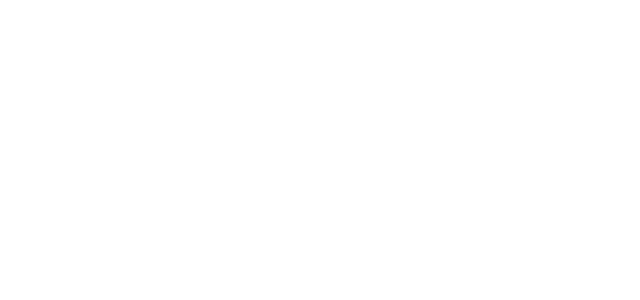
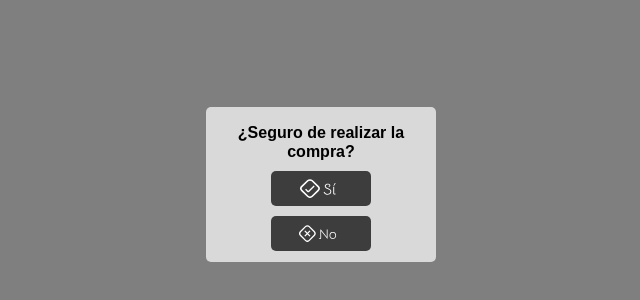
Before and after one commit to DanielEStebanChaconDiaz/expressProject, a React (Vite) app: page /#/confirmacion_compra in a window 1280 px wide. Before the commit this address had no page. Shown: the part 216-516 px from the top of the page, without its empty margins (319-959 px from the left). Built offline with nearby package versions, Linux system fonts and the light colour scheme; the HTML template or start-up script is replaced by a standard one; a web font is replaced by a local one.

Commit message:
feat: :sparkles: Purchase confirmation page

```diff
--- a/src/app.jsx
+++ b/src/app.jsx
@@ -4,6 +4,7 @@
 import Store from './pages/store'
 import Offer from './pages/offer'
 import Car from './pages/car'
+import Confirmacion from './pages/confirmacion_compra'
 import { HashRouter, Routes, Route } from "react-router-dom"; // Cambiado a HashRouter
 export default function App() {
     return (
@@ -14,6 +15,7 @@
                 <Route path ="/store" element={<Store/>}/>
                 <Route path ="/offer" element={<Offer/>}/>
                 <Route path ="/car" element={<Car/>}/>
+                <Route path ="/confirmacion_compra" element={<Confirmacion/>}/>
             </Routes>
         </HashRouter>
     )
--- a/src/pages/car.jsx
+++ b/src/pages/car.jsx
@@ -1,7 +1,20 @@
 import { useState } from "react";
 import "../styles/car.css";
+import Confirmacion from './confirmacion_compra'
 
 export default function Car() {
+
+    const [isModalOpen, setIsModalOpen] = useState(false);
+
+    // Función para abrir el modal
+    const handleCheckoutClick = () => {
+      setIsModalOpen(true);
+    };
+
+    // Función para cerrar el modal
+    const closeModal = () => {
+      setIsModalOpen(false);
+    };
   // Estado del carrito
   const [items, setItems] = useState([
     {
@@ -120,7 +133,13 @@
             <span>Total</span>
             <span>S/{total}</span>
           </div>
-          <button className="checkout-button">Realizar compra</button>
+            {/* Botón para realizar compra */}
+            <button className="checkout-button" onClick={handleCheckoutClick}>Realizar compra</button>
+
+            {/* Renderizar el modal si isModalOpen es true */}
+            {isModalOpen && (
+            <Confirmacion closeModal={closeModal} />
+            )}
         </div>
       </section>
 
--- /dev/null
+++ b/src/pages/confirmacion_compra.jsx
@@ -0,0 +1,20 @@
+import '../styles/confirmacion_compra.css';
+
+export default function Confirmacion({ closeModal }) {
+  return (
+    <div className="modal-overlay">
+      <div className="modal-content">
+        <p className='texto-confirm'>¿Seguro de realizar la compra?</p>
+        <div className="modal-buttons">
+          <button className="modal-button confirm" onClick={() => { /* Lógica de confirmación de compra */ }}>
+          <img src="../../public/img/confirmation.svg" alt="" />
+
+          </button>
+          <button className="modal-button cancel" onClick={closeModal}>
+            <img src="../../public/img/no-confirmation.svg" alt="" />
+          </button>
+        </div>
+      </div>
+    </div>
+  );
+}
--- a/src/styles/car.css
+++ b/src/styles/car.css
@@ -150,4 +150,5 @@
     border-radius: 7px;
     margin-left: 25px;
     margin-right: 25px;
+    border: none;
   }
--- /dev/null
+++ b/src/styles/confirmacion_compra.css
@@ -0,0 +1,71 @@
+/* modal.css */
+.modal-overlay {
+    position: fixed;
+    top: 0;
+    left: 0;
+    width: 100%;
+    height: 100%;
+    background-color: rgba(0, 0, 0, 0.5);
+    display: flex;
+    justify-content: center;
+    align-items: center;
+  }
+  .texto-confirm{
+    /* border: 1px solid red; */
+    width: 90%;
+    margin-left: 5%;
+    margin-top: 2%;
+  }
+
+  .modal-content {
+    width: 230px;
+    height: 155px;
+    background-color: #D9D9D9;
+    padding: 12px;
+    border-radius: 5px;
+    text-align: center;
+    line-height: 1.2;
+  }
+
+  .modal-buttons {
+    display: flex;
+    flex-direction: column;
+    margin-top: 5px;
+    align-items: center;
+  }
+
+  .modal-button {
+    width: 100px;
+    height: 35px;
+    border: none;
+    border-radius: 5px;
+    cursor: pointer;
+    margin: 5px;
+    display: flex;
+
+}
+
+.modal-button.confirm {
+      display: flex;
+      justify-content: center;
+      align-items: center;
+    background-color: #3D3D3D;
+    color: white;
+  }
+
+  .modal-button.cancel {
+    display: flex;
+    justify-content: center;
+    align-items: center;
+    background-color: #3D3D3D;
+    color: white;
+  }
+
+  .modal-button.cancel img{
+    width:40px;
+    margin-right: 4px;
+  }
+  .modal-button.confirm img{
+    width:38px;
+    margin-right: 4px;
+  }
```
Also changed, not shown: public/img/confirmation.svg (added), public/img/no-confirmation.svg (added).
